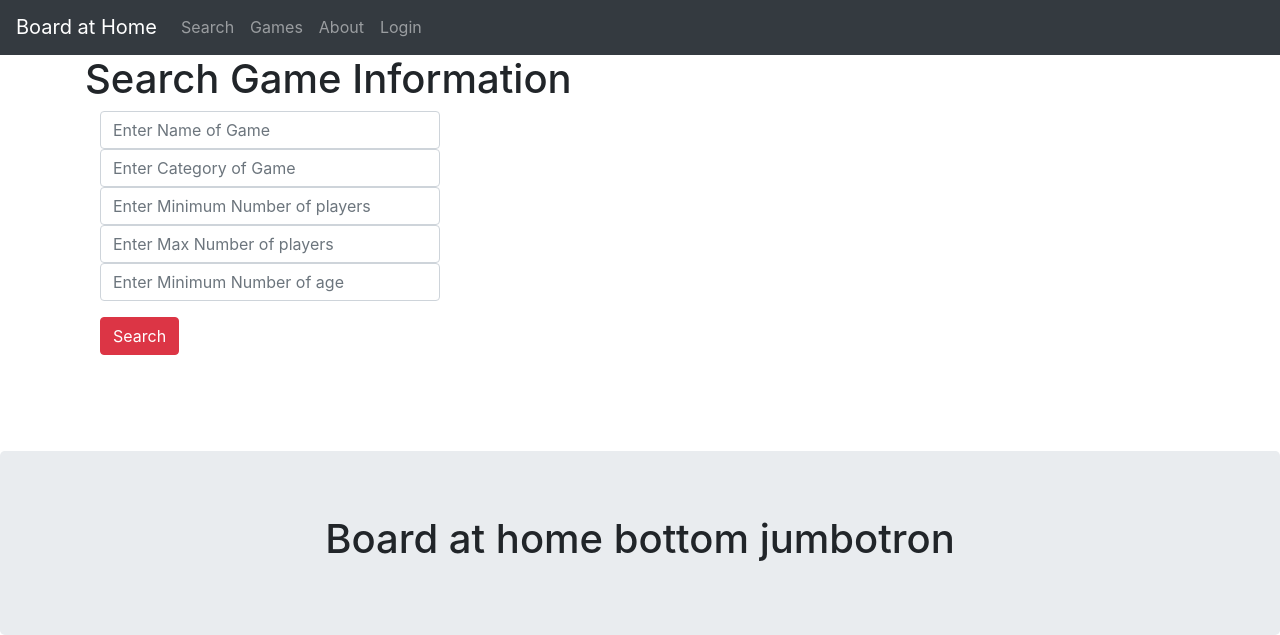
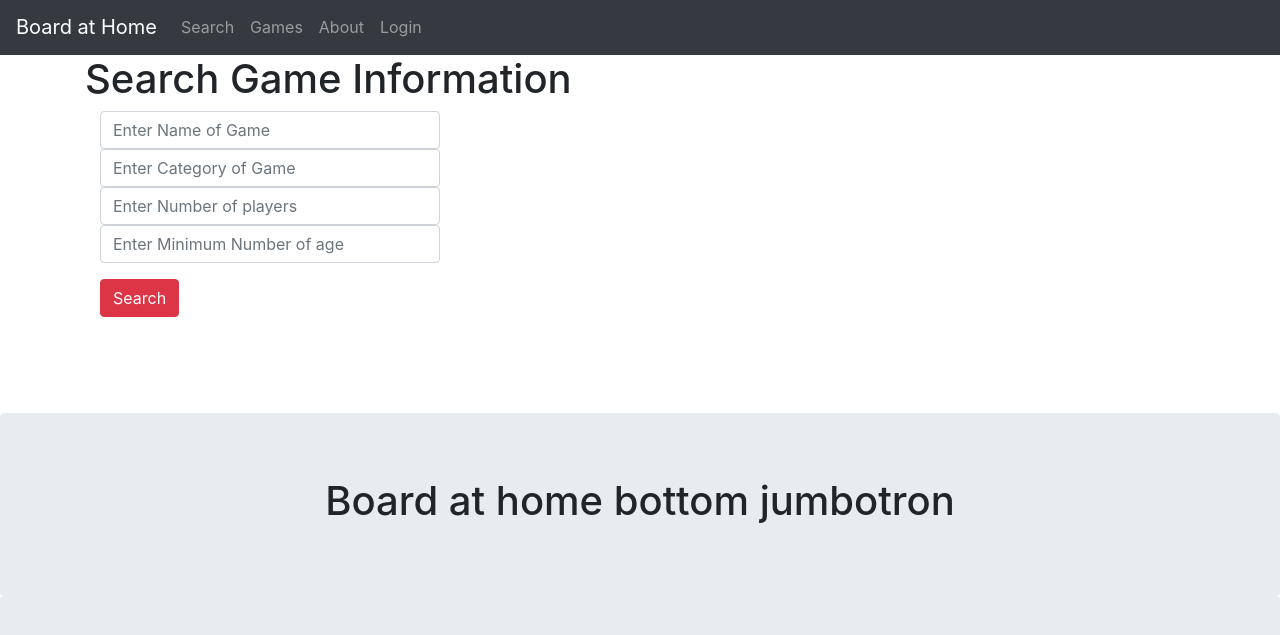
Before and after one commit to hm-haitham/Board-at-home, a Django app: page /accounts/search/ in a window 1280 px wide. Shown: the part 225-860 px from the top of the page. After the commit the page ends 822 px from the top, so only its background shows below. Run offline with Django 3.2, Linux system fonts and the light colour scheme; some libraries are stand-ins or nearby versions.

Commit message:
Update Search_Page.html

```diff
--- a/accounts/templates/accounts/Search_Page.html
+++ b/accounts/templates/accounts/Search_Page.html
@@ -17,12 +17,9 @@
     <input type="text" name="srh2" class="form-control" placeholder="Enter Category of Game">
       </div>
       <div class="col-lg-4">
-    <input type="text" name="srh3" class="form-control" placeholder="Enter Minimum Number of players">
+    <input type="text" name="srh3" class="form-control" placeholder="Enter Number of players">
 	</div>
 
-    <div class="col-lg-4">
-    <input type="text" name="srh5" class="form-control" placeholder="Enter Max Number of players">
-	</div>
 
     <div class="col-lg-4">
     <input type="text" name="srh6" class="form-control" placeholder="Enter Minimum Number of age">
```
